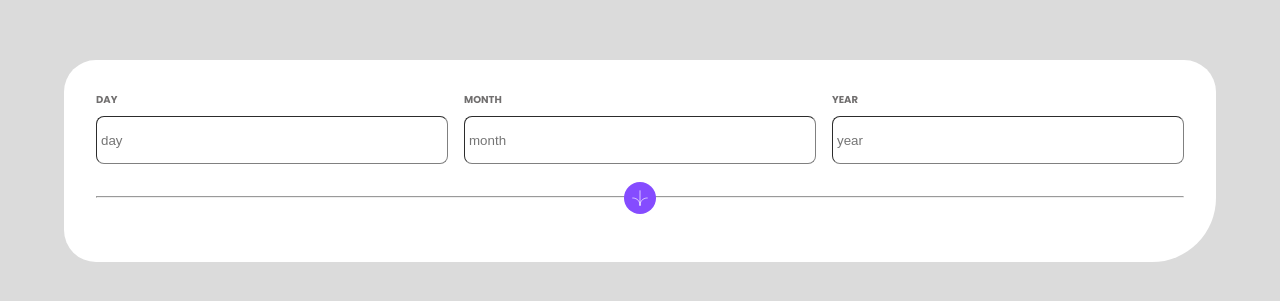
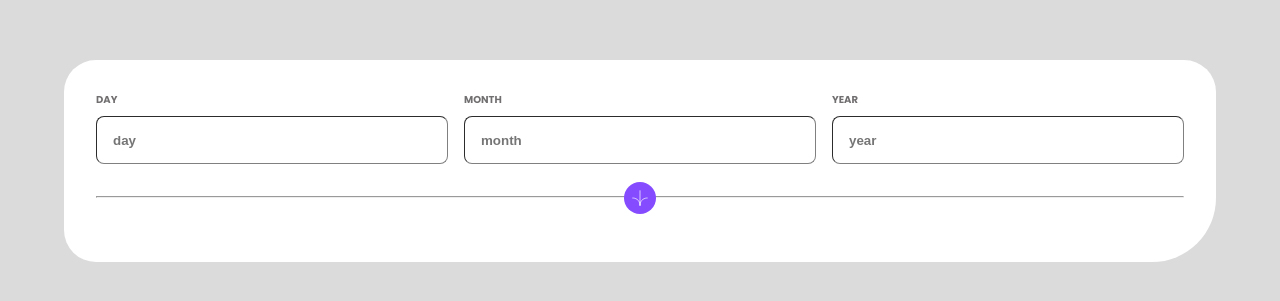
Before and after one commit to riwepo/fem-age-calculator-app, a React (Create React App) app: page / in a window 1280 px wide. Shown: the part 239-540 px from the top of the page. Built offline with nearby package versions, Linux system fonts and the light colour scheme.

Commit message:
inputs font

```diff
--- a/src/components/Form.module.css
+++ b/src/components/Form.module.css
@@ -44,7 +44,8 @@
   border-radius: 0.5rem;
   border-width: thin;
   border-color: grey;
-  padding: 0.5rem 0.25rem;
+  padding: 0.5rem 1rem;
+  font-weight: 700;
 }
 
 .inputsContainer input:nth-of-type(1) {
```
